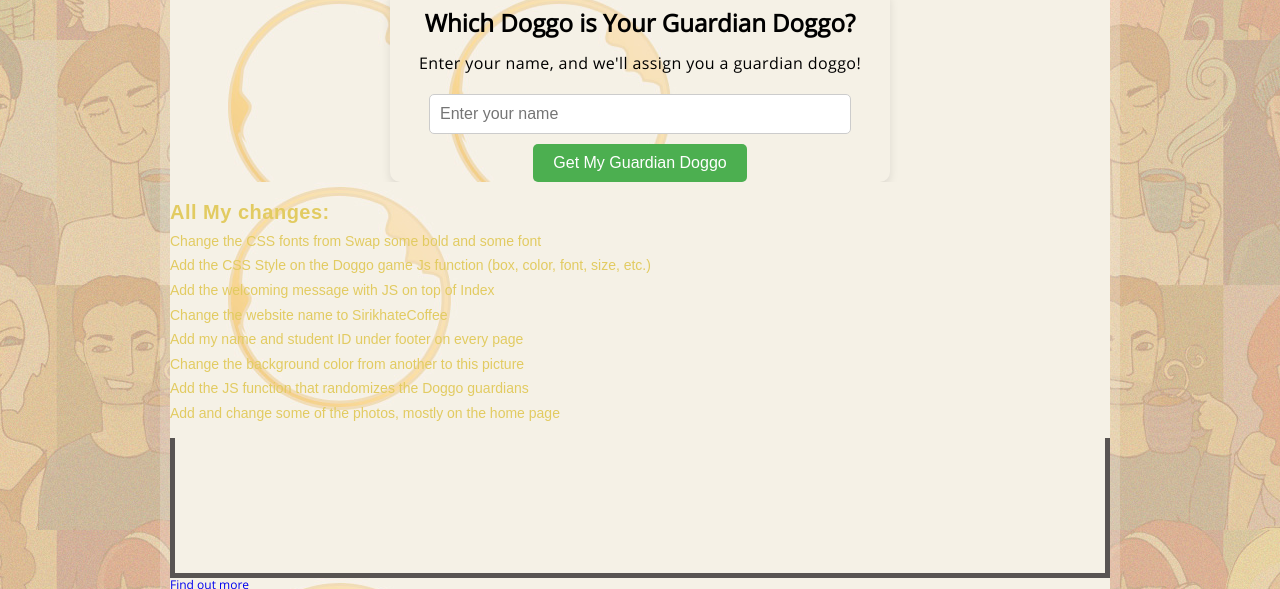
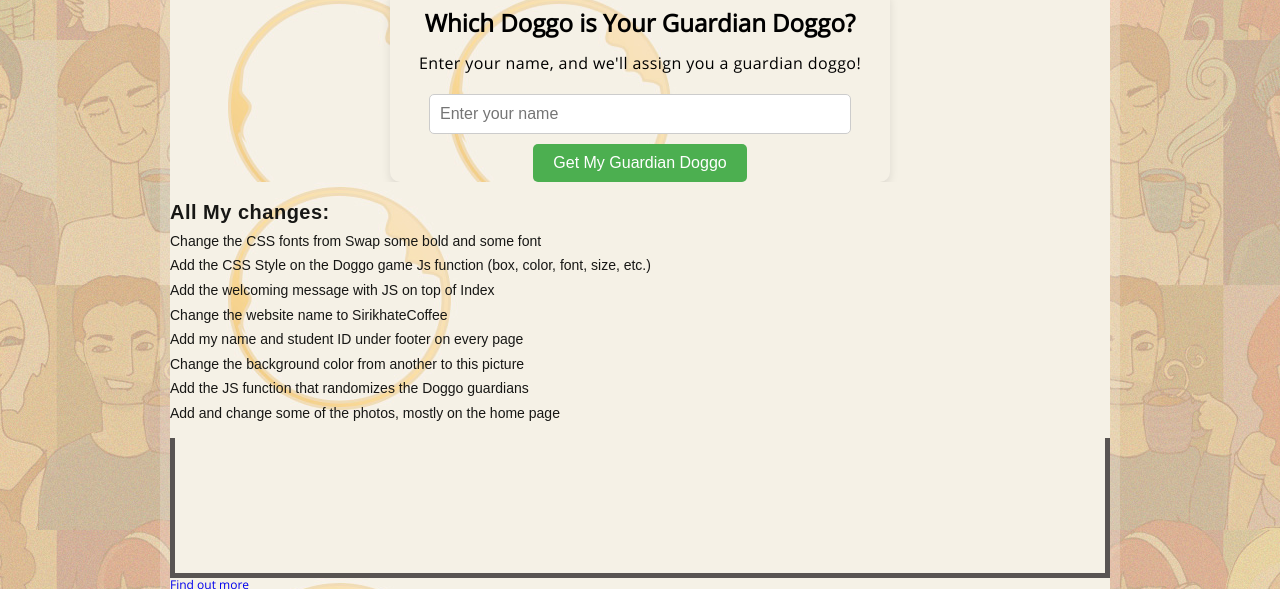
Before and after one commit to Irene185/SirikhateNutwara, a plain HTML site: page index.html in a window 1280 px wide. Shown: the part 205-794 px from the top of the page. Drawn offline with Linux system fonts and the light colour scheme.

Commit message:
Update style.css

```diff
--- a/css/style.css
+++ b/css/style.css
@@ -733,7 +733,7 @@ p a:hover {
     padding: 20px;
     font-family: Arial, sans-serif;
     font-size: 14px;
-    color: rgb(226, 203, 97);
+    color: rgb(23, 23, 21);
     text-align: left;
     line-height: 1.4;
     z-index: 1;  /* Keep the text above the background */
```
